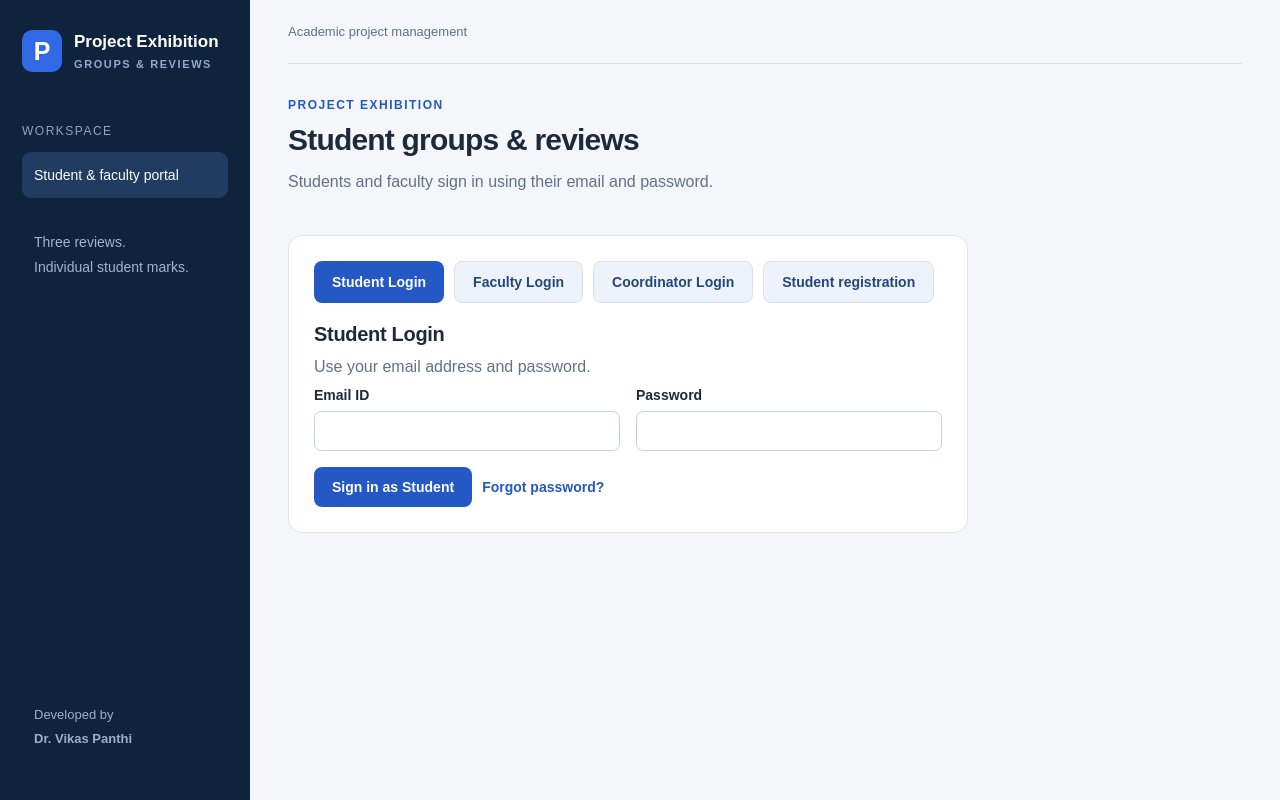
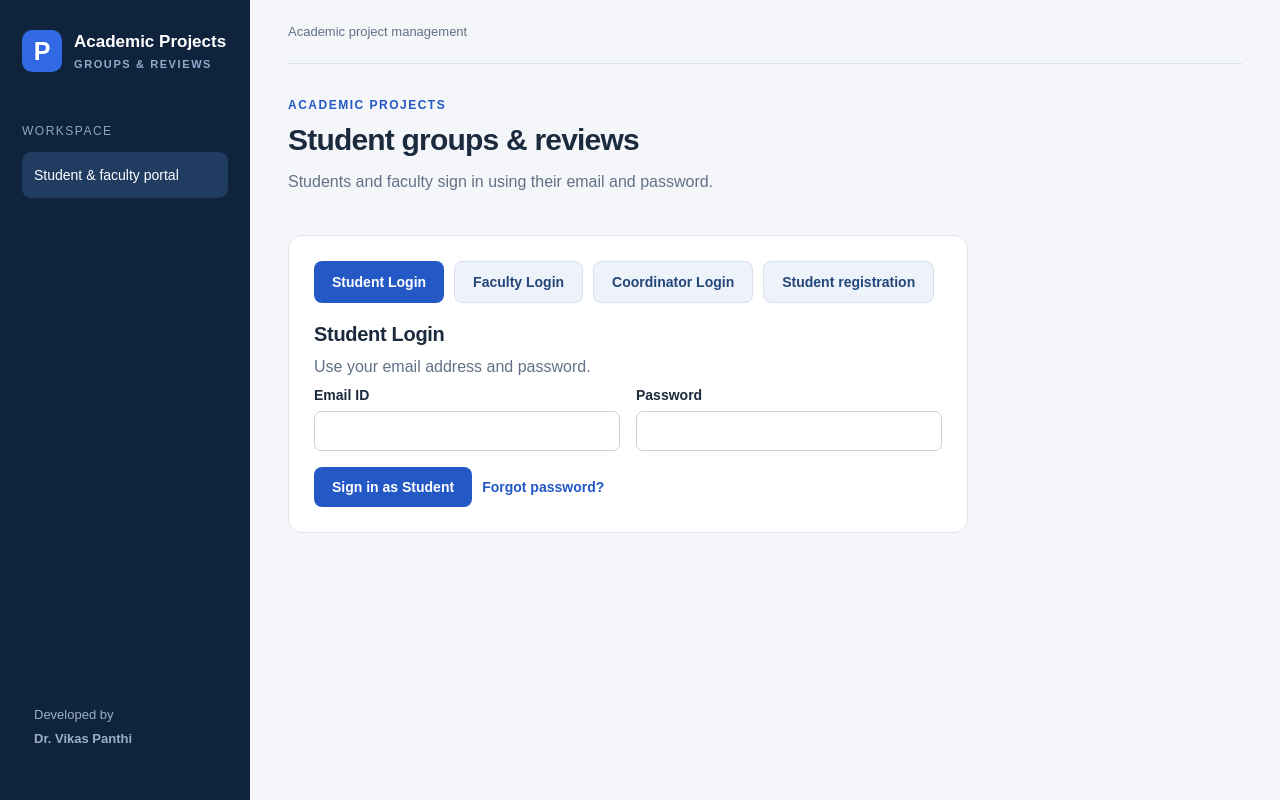
Before and after one commit to vikaspanthi/Project-Exhibition, a website: page index.html in a window 1280 px wide. Drawn offline with Linux system fonts and the light colour scheme.

Commit message:
Add files via upload

```diff
--- a/index.html
+++ b/index.html
@@ -1 +1 @@
-<!doctype html><html lang="en"><head><meta charset="utf-8"><meta name="viewport" content="width=device-width,initial-scale=1"><meta name="referrer" content="no-referrer"><title>Project Exhibition — Groups and Reviews</title><link rel="stylesheet" href="assets/style.css"></head><body><div class="shell"><aside><div class="brand"><span class="logo">P</span><div>Project Exhibition<small>GROUPS & REVIEWS</small></div></div><div class="side-label">WORKSPACE</div><div class="nav active" id="role-label">Student & faculty portal</div><div class="side-note">Three reviews.<br>Individual student marks.</div><footer>Developed by<br><strong>Dr. Vikas Panthi</strong></footer></aside><main><div class="top"><span>Academic project management</span><span id="account"></span></div><header><div><p class="eyebrow">PROJECT EXHIBITION</p><h1 id="title">Student groups & reviews</h1><p id="subtitle" class="sub">Students and faculty sign in using their email and password.</p></div></header><div id="notice" role="status" aria-live="polite"></div><div id="app"><section class="card">Loading workspace…</section></div></main></div><script src="config.js" defer></script><script src="assets/xlsx.full.min.js" defer></script><script src="assets/backend.js" defer></script><script src="assets/marks-export.js" defer></script><script src="assets/student-bulk.js" defer></script><script src="assets/app.js" defer></script></body></html>
+<!doctype html><html lang="en"><head><meta charset="utf-8"><meta name="viewport" content="width=device-width,initial-scale=1"><meta name="referrer" content="no-referrer"><title>Academic Projects — Groups and Reviews</title><link rel="stylesheet" href="assets/style.css"></head><body><div class="shell"><aside><div class="brand"><span class="logo">P</span><div>Academic Projects<small>GROUPS & REVIEWS</small></div></div><div class="side-label">WORKSPACE</div><div class="nav active" id="role-label">Student & faculty portal</div><footer>Developed by<br><strong>Dr. Vikas Panthi</strong></footer></aside><main><div class="top"><span>Academic project management</span><span id="account"></span></div><header><div><p class="eyebrow">ACADEMIC PROJECTS</p><h1 id="title">Student groups & reviews</h1><p id="subtitle" class="sub">Students and faculty sign in using their email and password.</p></div></header><div id="notice" role="status" aria-live="polite"></div><div id="app"><section class="card">Loading workspace…</section></div></main></div><script src="config.js" defer></script><script src="assets/xlsx.full.min.js" defer></script><script src="assets/backend.js" defer></script><script src="assets/marks-export.js" defer></script><script src="assets/student-bulk.js" defer></script><script src="assets/app.js" defer></script></body></html>
```
